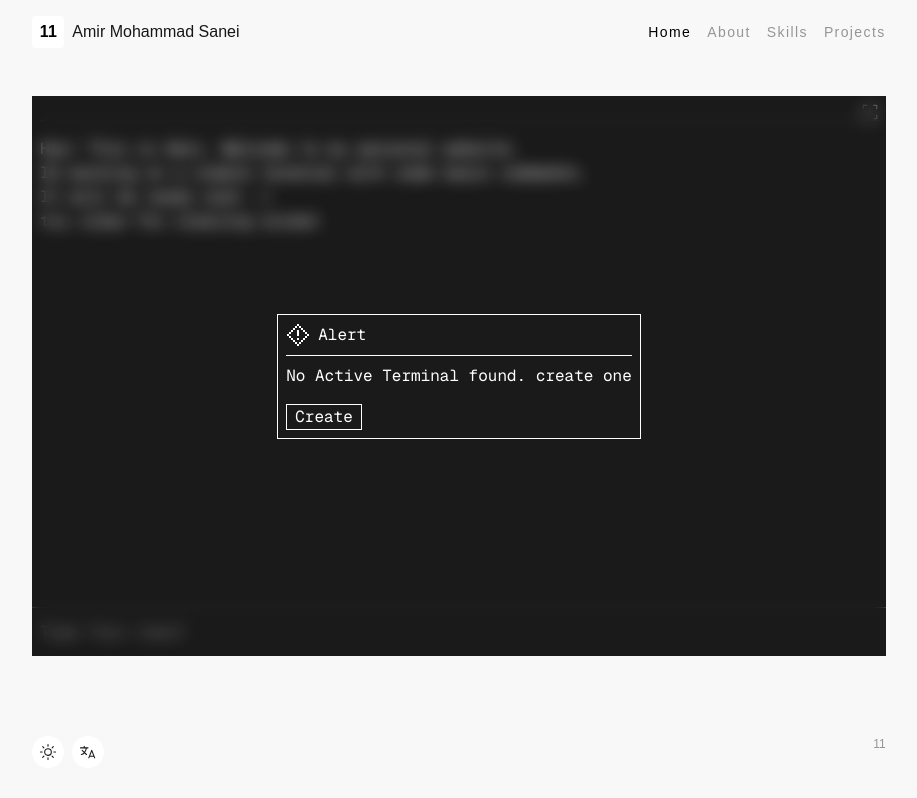
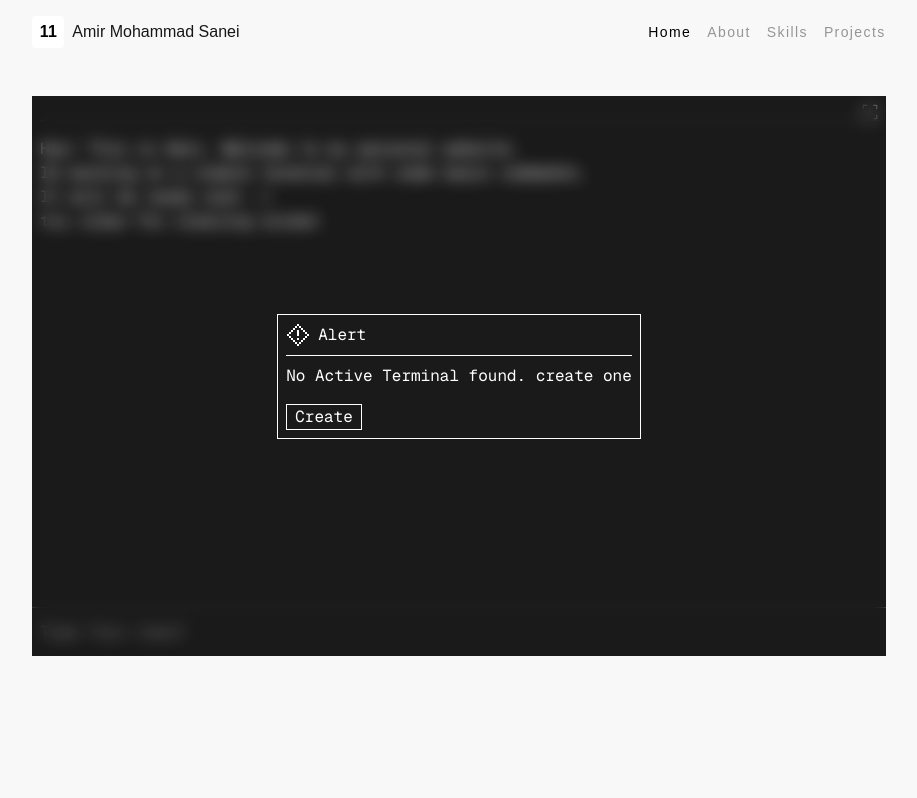
Before and after one commit to amsanei/amsanei.github.io, a Next.js app: page / in a window 1280 px wide. Shown: the whole page, without its empty margins (181-1098 px from the left). Built offline with nearby package versions, Linux system fonts and the light colour scheme.

Commit message:
Hide footer

```diff
--- a/src/app/layout.tsx
+++ b/src/app/layout.tsx
@@ -31,7 +31,7 @@ export default function RootLayout({
       >
         <Header />
         <main className="my-4">{children}</main>
-        <Footer />
+        {/* <Footer /> */}
       </body>
     </html>
   );
```
